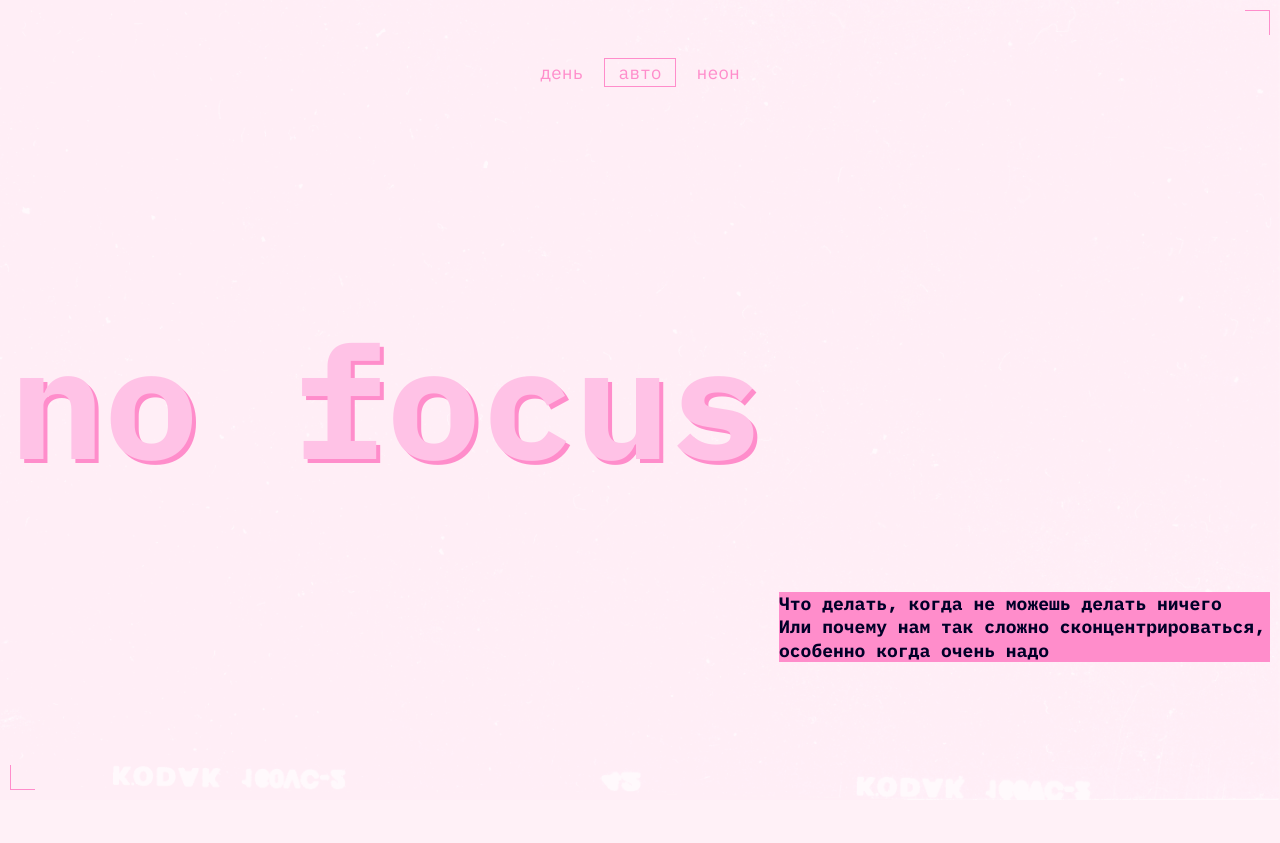
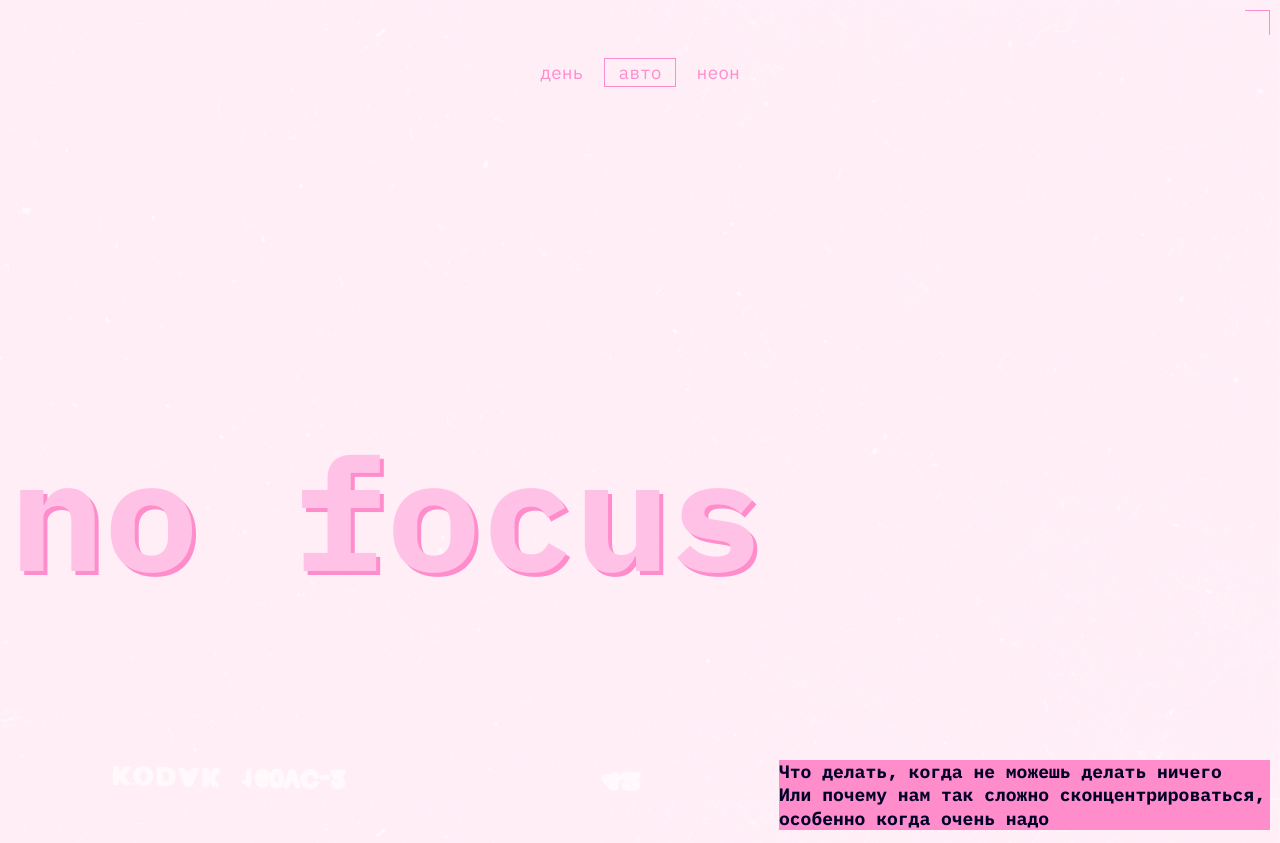
Before and after one commit to KattyFox/slozhno-sosredotochitsya-fd, a plain HTML site: page index.html in a window 1280 px wide. Shown: the top 843 px of the page. Drawn offline with Linux system fonts and the light colour scheme.

Commit message:
before 768px PP

```diff
--- a/styles/style.css
+++ b/styles/style.css
@@ -28,9 +28,14 @@
   box-sizing: border-box;
   background-attachment: fixed;
 
+
+  @media (width >= 768px) {
+    min-block-size: 1024px;
+  }
+
+
   @media (width >= 1024px) {
-    min-block-size: 640px;
-
+    min-block-size: 1024px;
   }
 }
 
```
Also changed, not shown: styles/light.css (+3 -4 lines).
